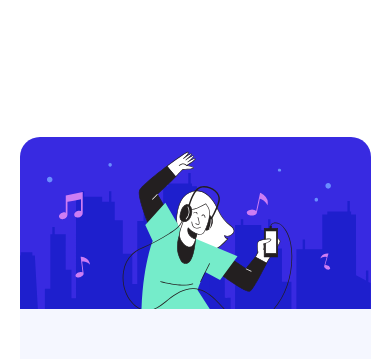
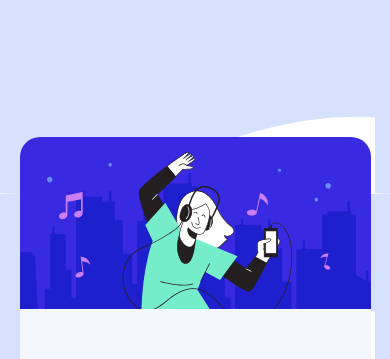
Before and after one commit to uptowngirl757/order-summary-component, a plain HTML site: page index.html in a window 390 px wide. Shown: the top 359 px of the page. Drawn offline with nearby package versions, Linux system fonts and the light colour scheme; files that its build step writes are made by us from their sources; files whose address does not match are found by name.

Commit message:
Final commit

```diff
--- a/main.scss
+++ b/main.scss
@@ -123,6 +123,6 @@ body {
 }
 @media (max-width: 60rem) {
   body {
-    background: url(./images/pattern-background-.svg);
+    background: url(./images/pattern-background-mobile.svg);
   }
 }
```
